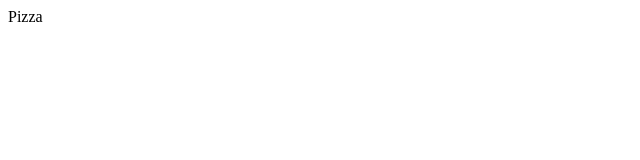
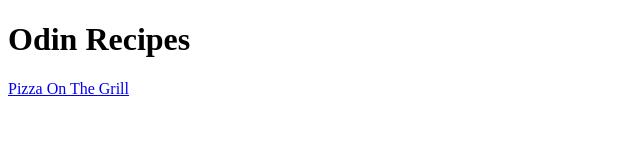
Before and after one commit to ruperto154/odin-recipes, a plain HTML site: page index.html in a window 1280 px wide. Shown: the whole page, without its empty margins (0-640 px from the left). Drawn offline with Linux system fonts and the light colour scheme.

Commit message:
Create First Recipe
Create the first recipe and link it in index.html

```diff
--- a/index.html
+++ b/index.html
@@ -5,6 +5,7 @@
     </head>
 
     <body>
-        <a>Pizza</a>
+        <h1>Odin Recipes</h1>
+        <a href="recipes/pizza.html">Pizza On The Grill</a>
     </body>
 </html>
```
Also changed, not shown: recipes/pizza.html (added, +11 -0 lines).
